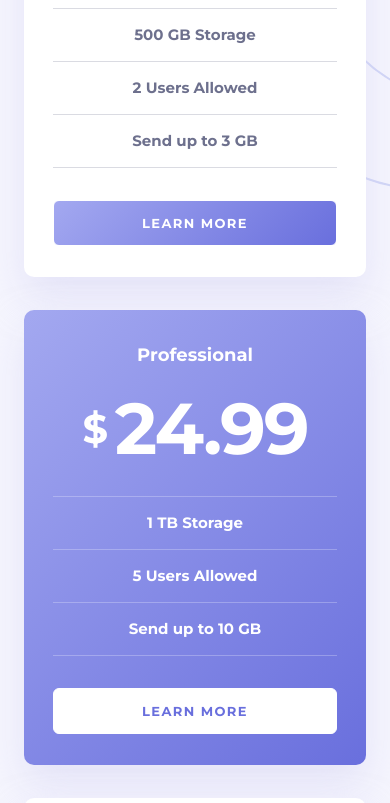
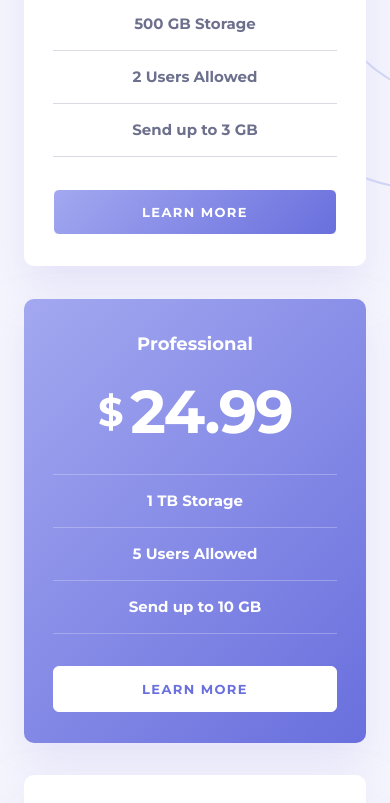
Before and after one commit to WesselKonstantinov/pricing-component-with-toggle, a plain HTML site: page index.html in a window 390 px wide. Shown: the part 433-1236 px from the top of the page. Drawn offline with Linux system fonts and the light colour scheme.

Commit message:
Give card price fluid font size

```diff
--- a/styles.css
+++ b/styles.css
@@ -262,7 +262,7 @@ body {
 }
 
 .card__price {
-  font-size: 4.5rem;
+  font-size: clamp(3.75rem, 1.62vw + 3.385rem, 4.5rem);
   line-height: 0.99;
   letter-spacing: -0.03em;
 }
```
